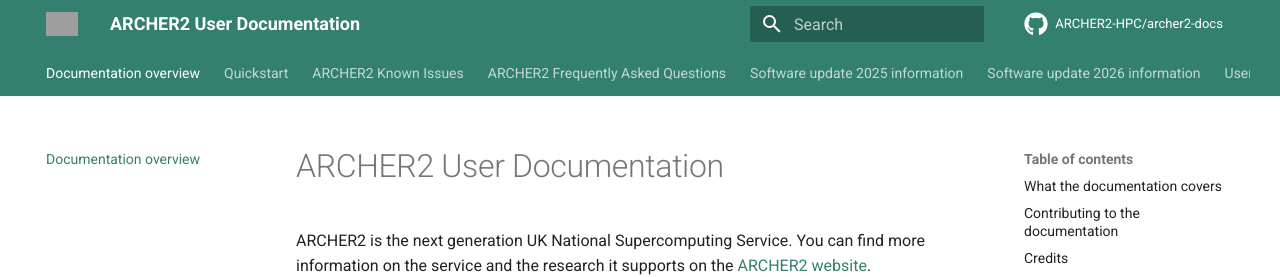
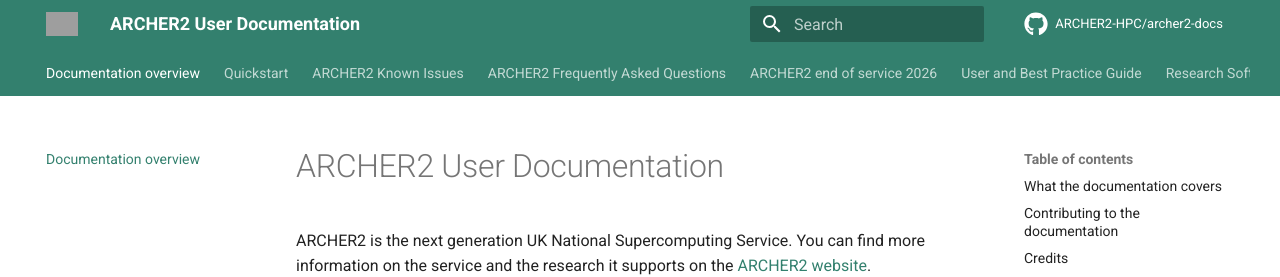
Before and after one commit to ARCHER2-HPC/archer2-docs, an MkDocs documentation site: the page built from docs/index.md, in a window 1280 px wide and 900 px high. Shown: the top 277 px of the window. Built offline with MkDocs 1.6.1 and Material for MkDocs 9.7.7, drawn with Linux system fonts in a browser that asks for light colours; comment, search, counter and statistics services are not loaded; grey boxes are pictures that could not be loaded.

Commit message:
Updates menu to link end of life docs

```diff
--- a/mkdocs.yml
+++ b/mkdocs.yml
@@ -52,8 +52,8 @@
   - "ARCHER2 Known Issues": known-issues/index.md
   - "ARCHER2 Frequently Asked Questions":
     - "General FAQ": faq/index.md
-  - "Software update 2025 information": software-update-2025/index.md
-  - "Software update 2026 information": software-update-2026/index.md
+  - "ARCHER2 end of service 2026":
+    - "Overview": end-of-service-2026/index.md
   - "User and Best Practice Guide":
     - "Overview": user-guide/index.md
     - "Hardware": user-guide/hardware.md
```
